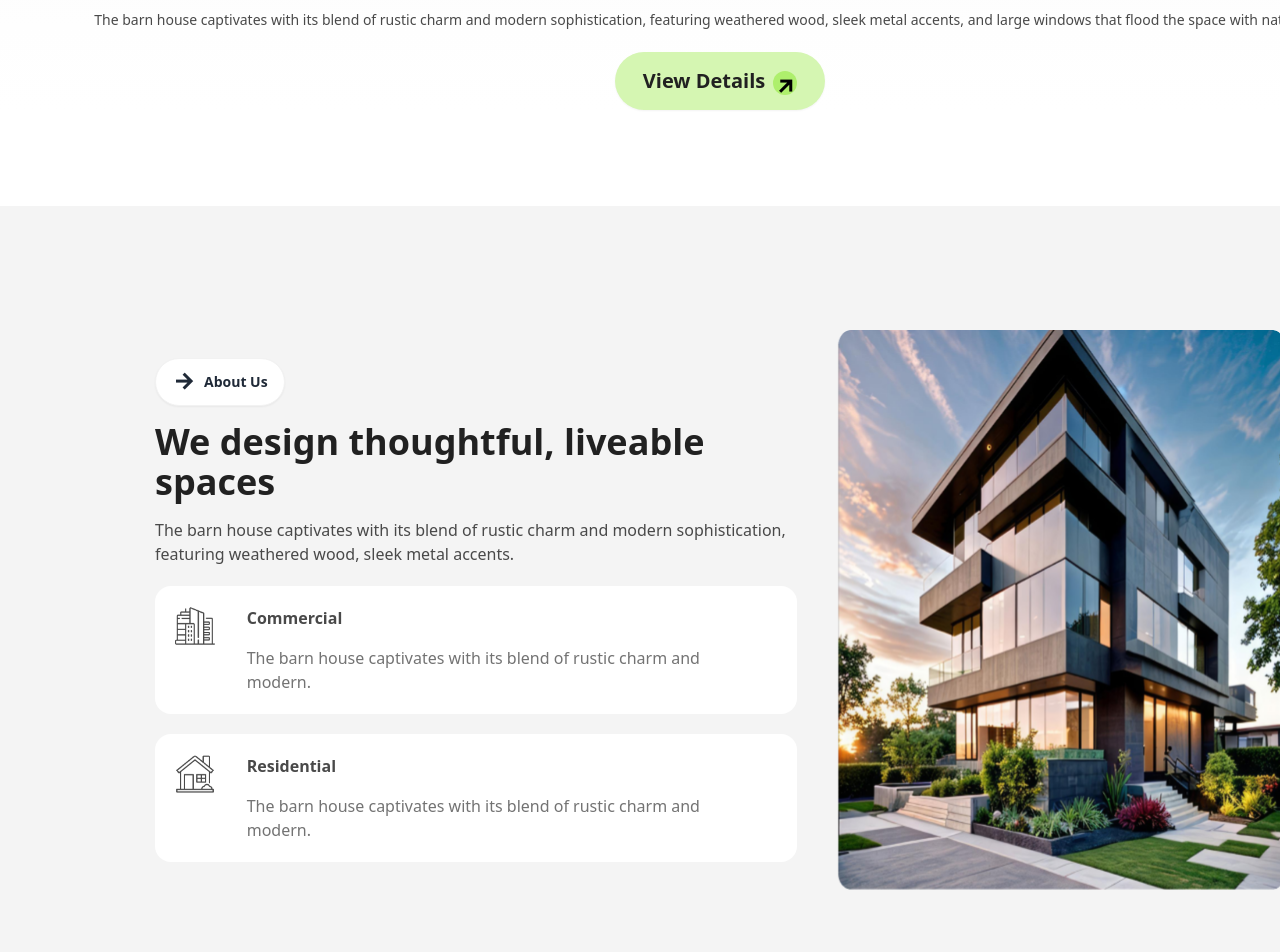
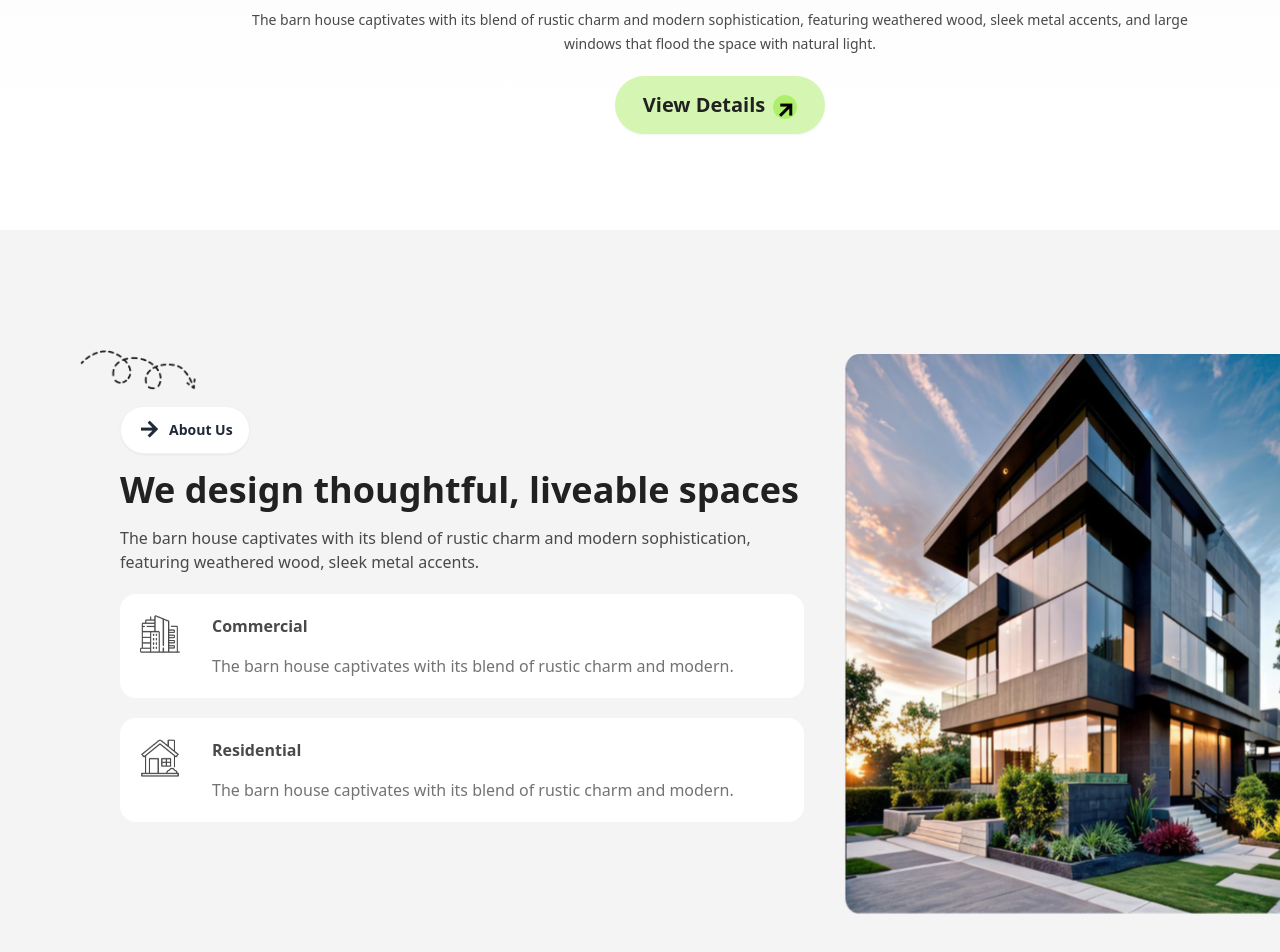
Before and after one commit to ShehabShan/daisyui, a plain HTML site: page index.html in a window 1280 px wide. Shown: the part 710-1662 px from the top of the page. Drawn offline with nearby package versions, Linux system fonts and the light colour scheme.

Commit message:
fixied some responsive issue

```diff
--- a/index.html
+++ b/index.html
@@ -142,7 +142,7 @@
         >
           The barn house captivates with its blend of rustic charm and modern
           sophistication, featuring weathered wood, sleek metal accents, and
-          large windows that flood the space with natural light.
+          large<br> windows that  flood the space with natural light.
         </p>
         <button
           class="btn btn-active btn-secondary bg-[#d5f6b2] text-[#212121] text-[20px] font-extrabold w-[85%] lg:w-[210px] h-[58px] m-auto border-none rounded-full"
@@ -156,16 +156,25 @@
     </header>
     <!-- main start here -->
     <main class="lg:w-[1440px] m-auto">
-      <div class="bg-[#f4f4f4] m-auto space-y-6 lg:flex lg:px-[135px] lg:py-[100px]">
-        <div class="">
+      <div
+        class="bg-[#f4f4f4] m-auto space-y-6 lg:flex lg:px-[100px] lg:py-[100px] lg:relative"
+      >
+        <img
+          class="hidden lg:block lg:w-23 lg:h-10 lg:absolute lg:top-[120px] lg:left-[80px]"
+          src="./images/Vector.png"
+          alt=""
+        />
+        <div>
           <div class="flex flex-col m-5 space-y-4">
             <div class="text-center lg:text-left">
-              <button class="btn bg-[#ffffff] rounded-full mt-8 ">
+              <button class="btn bg-[#ffffff] rounded-full mt-8">
                 <i class="ri-arrow-right-line text-2xl"></i> About Us
               </button>
             </div>
 
-            <h1 class="text-hColor text-[26px] font-extrabold text-center lg:text-left lg:text-4xl lg:font-bold">
+            <h1
+              class="text-hColor text-[26px] font-extrabold text-center lg:text-left lg:text-4xl lg:font-bold"
+            >
               We design thoughtful, liveable spaces
             </h1>
             <p class="text-pColor font-medium text-center lg:text-left">
```
